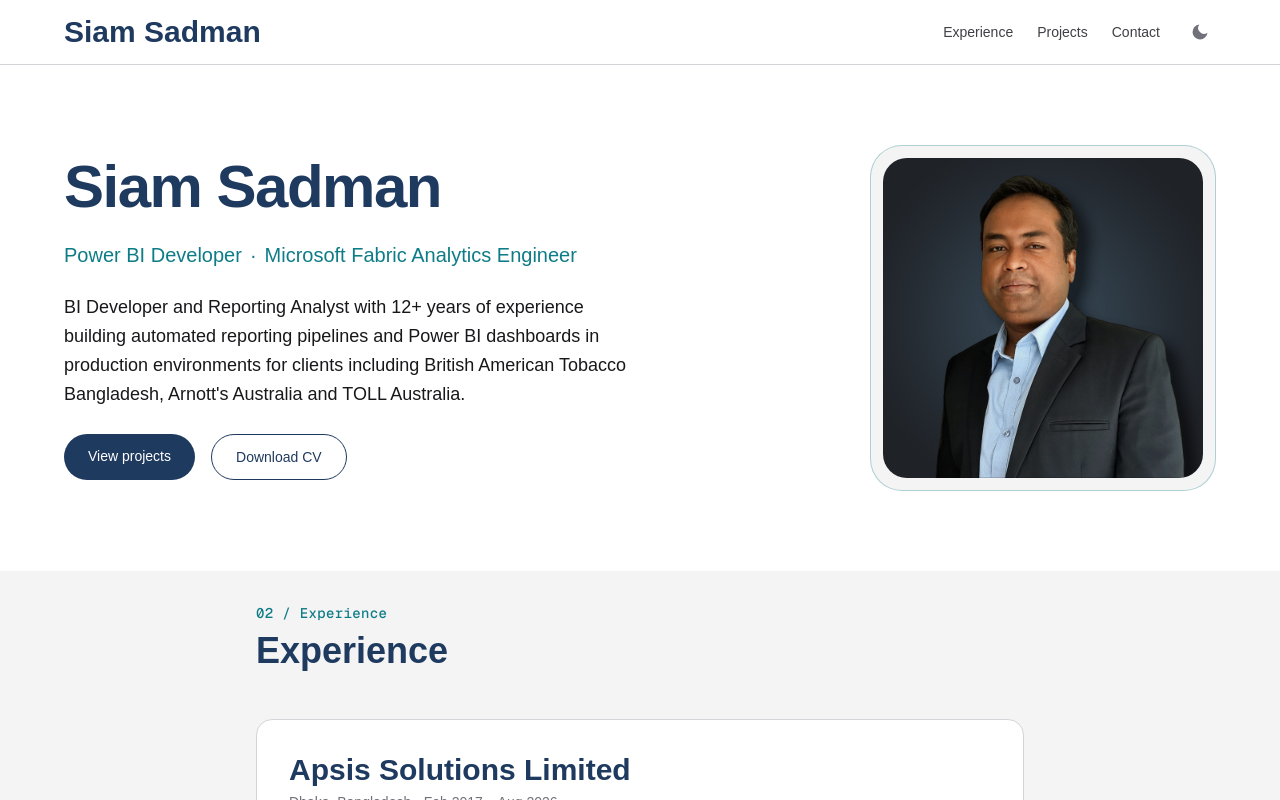
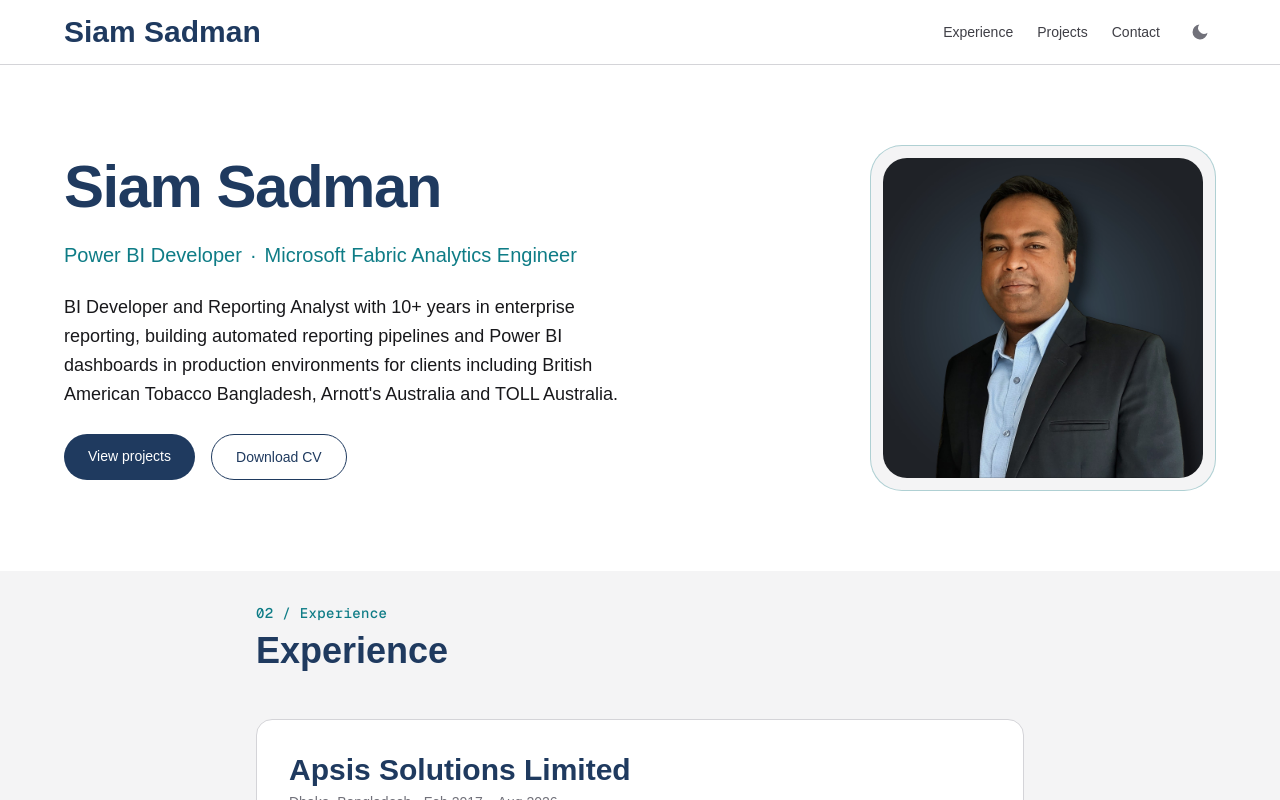
Before and after one commit to siamsadman/portfolio-site, a Next.js app: page / in a window 1280 px wide. Shown: the top 800 px of the page. Built offline with nearby package versions, Linux system fonts and the light colour scheme; a web font is replaced by a local one.

Commit message:
Correct reporting experience wording to 10+ years

```diff
--- a/app/layout.tsx
+++ b/app/layout.tsx
@@ -20,12 +20,12 @@ const corinthia = Corinthia({
 });
 
 const bioLine =
-  "BI Developer and Reporting Analyst with 12+ years of experience building automated reporting pipelines and Power BI dashboards in production environments for clients including British American Tobacco Bangladesh, Arnott's Australia and TOLL Australia.";
+  "BI Developer and Reporting Analyst with 10+ years in enterprise reporting, building automated reporting pipelines and Power BI dashboards in production environments for clients including British American Tobacco Bangladesh, Arnott's Australia and TOLL Australia.";
 
 const siteTitle = "Siam Sadman — Power BI Developer & Fabric Analytics Engineer";
 
 const shortDescription =
-  "12+ years building Power BI dashboards and reporting pipelines in production for British American Tobacco, Arnott's Australia and TOLL Australia.";
+  "10+ years in enterprise reporting, delivering Power BI dashboards and reporting pipelines in production for British American Tobacco, Arnott's Australia and TOLL Australia.";
 
 export const metadata: Metadata = {
   metadataBase: new URL("https://siamsadman.vercel.app"),
--- a/components/Hero.tsx
+++ b/components/Hero.tsx
@@ -66,7 +66,7 @@ export default function Hero() {
             variants={item}
             className="max-w-xl text-base leading-relaxed text-foreground sm:text-lg"
           >
-            BI Developer and Reporting Analyst with 12+ years of experience
+            BI Developer and Reporting Analyst with 10+ years in enterprise reporting,
             building automated reporting pipelines and Power BI dashboards in
             production environments for clients including British American
             Tobacco Bangladesh, Arnott&apos;s Australia and TOLL Australia.
```
Also changed, not shown: 2 other files (tests, documents, lock files or other folders).
